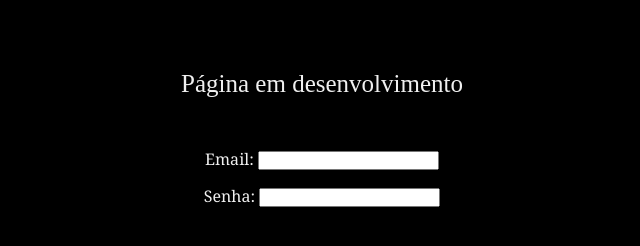
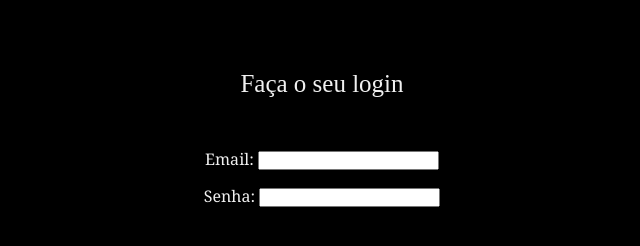
Before and after one commit to GabrielSiqueirazg/projeto-pessoal, a plain HTML site: page acesso/login.html in a window 1280 px wide. Shown: the part 170-416 px from the top of the page, without its empty margins (318-958 px from the left). Drawn offline with Linux system fonts and the light colour scheme; a web font is replaced by a local one.

Commit message:
Resolve merge conflicts

```diff
--- a/acesso/login.html
+++ b/acesso/login.html
@@ -16,7 +16,7 @@
                 <img src="../assets/logo.png" alt="logo" width="80px">
                 <h1>ForgeFit</h1>
             </div>
-            <p class="login__textos__texto">Página em desenvolvimento</p>
+            <p class="login__textos__texto">Faça o seu login</p>
         </section>
 
         <form class="login__formulario">
```
